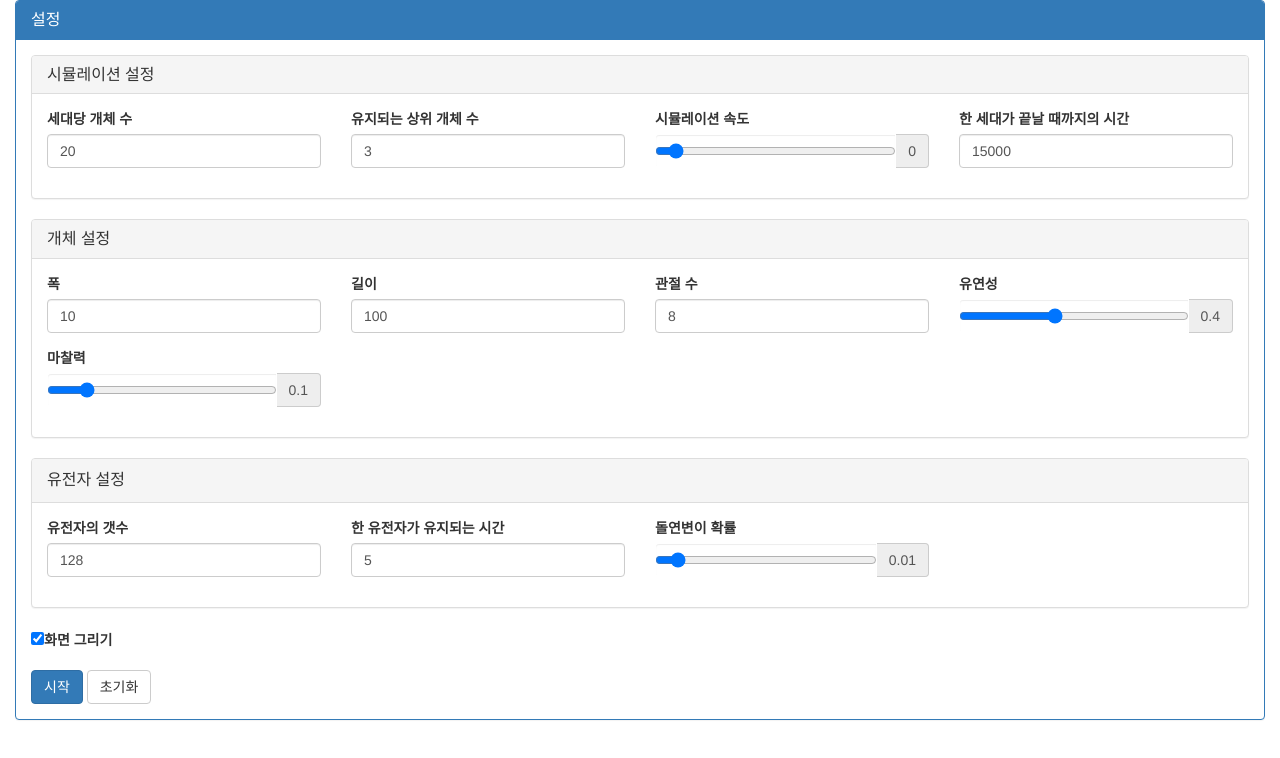
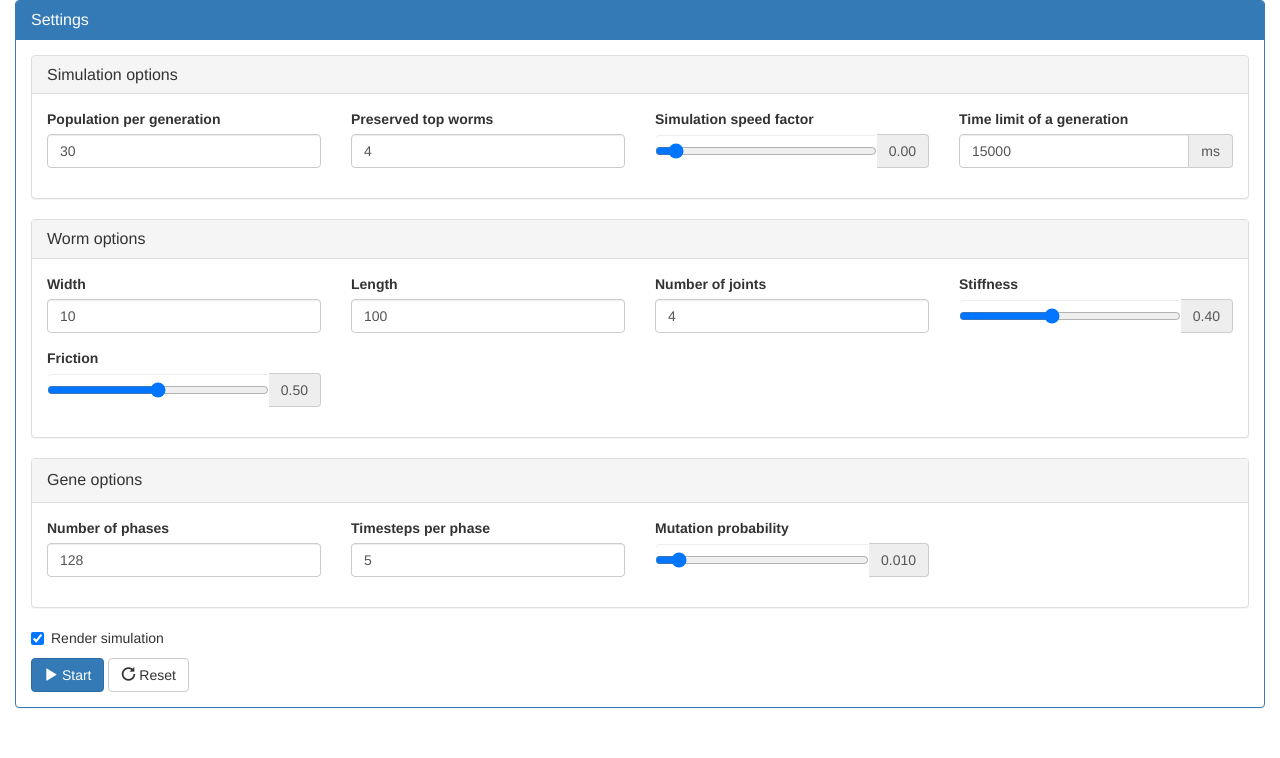
Before and after one commit to WKBae/wormer-js, a plain HTML site: page index.html in a window 1280 px wide. Drawn offline with Linux system fonts and the light colour scheme.

Commit message:
Made English, Change in slider output, Changed default options

```diff
--- a/index.html
+++ b/index.html
@@ -42,6 +42,11 @@
 				margin-top: 0;
 			}
 		</style>
+		<script>
+			function sliderOut(self, target, digits) {
+				target.value = parseFloat(self.value).toFixed(digits);
+			}
+		</script>
 	</head>
 	<body>
 		<div class="container-fluid" id="options">
@@ -49,98 +54,107 @@
 				<div class="col-xs-12">
 					<div class="panel panel-primary">
 						<div class="panel-heading">
-							<h3 class="panel-title">설정</h3>
+							<h3 class="panel-title">Settings</h3>
 						</div>
 						<div class="panel-body">
 							<form>
 								<div class="panel panel-default">
 									<div class="panel-heading">
-										<h3 class="panel-title">시뮬레이션 설정</h3>
+										<h3 class="panel-title">Simulation options</h3>
 									</div>
 									<div class="panel-body row simulation">
 										<div class="form-group col-md-3 col-sm-6 col-xs-12">
-											<label for="worms-per-gen">세대당 개체 수</label>
-											<input type="number" class="form-control" min="1" id="worms-per-gen" value="20">
+											<label for="worms-per-gen">Population per generation</label>
+											<input type="number" class="form-control" min="1" id="worms-per-gen" value="30">
 										</div>
 										<div class="form-group col-md-3 col-sm-6 col-xs-12">
-											<label for="preserved-worms">유지되는 상위 개체 수</label>
-											<input type="number" class="form-control" min="0" id="preserved-worms" value="3">
+											<label for="preserved-worms">Preserved top worms</label>
+											<input type="number" class="form-control" min="0" id="preserved-worms" value="4">
 										</div>
 										<!--div class="form-group col-md-3 col-sm-6 col-xs-12"-->
 											<input type="hidden" id="timestep" value="60">
 										<!--/div-->
 										<div class="form-group col-md-3 col-sm-6 col-xs-12">
-											<label for="speed">시뮬레이션 속도</label>
+											<label for="speed">Simulation speed factor</label>
 											<div class="input-group">
-												<input type="range" class="form-control" min="0" max="1" step="0.1" id="speed" value="0" size="10" oninput="speedOut.value=speed.value">
-												<output class="input-group-addon" id="speedOut">0</output>
+												<input type="range" class="form-control" min="0" max="1" step="0.05" id="speed" value="0" size="10" oninput="sliderOut(this,speedOut,2)">
+												<output class="input-group-addon" id="speedOut">0.00</output>
 											</div>
 										</div>
 										<div class="form-group col-md-3 col-sm-6 col-xs-12">
-											<label for="duration">한 세대가 끝날 때까지의 시간</label>
-											<input type="number" class="form-control" min="0" id="duration" value="15000">
-										</div>
-									</div>
-								</div>
-								<div class="panel panel-default">
-									<div class="panel-heading">
-										<h3 class="panel-title">개체 설정</h3>
-									</div>
-									<div class="panel-body row worm">
-										<div class="form-group col-md-3 col-sm-6 col-xs-12">
-											<label for="width">폭</label>
-											<input type="number" class="form-control" min="0.1" step="0.1" id="width" value="10">
-										</div>
-										<div class="form-group col-md-3 col-sm-6 col-xs-12">
-											<label for="length">길이</label>
-											<input type="number" class="form-control" min="0.1" step="0.1" id="length" value="100">
-										</div>
-										<div class="form-group col-md-3 col-sm-6 col-xs-12">
-											<label for="joints">관절 수</label>
-											<input type="number" class="form-control" min="1" id="joints" value="8">
-										</div>
-										<div class="form-group col-md-3 col-sm-6 col-xs-12">
-											<label for="stiffness">유연성</label>
+											<label for="duration">Time limit of a generation</label>
 											<div class="input-group">
-												<input type="range" class="form-control" min="0" max="1" step="0.05" id="stiffness" value="0.4" oninput="stiffnessOut.value=stiffness.value">
-												<output class="input-group-addon" id="stiffnessOut">0.4</output>
-											</div>
-										</div>
-										<div class="form-group col-md-3 col-sm-6 col-xs-12">
-											<label for="friction">마찰력</label>
-											<div class="input-group">
-												<input type="range" class="form-control" min="0" max="1" step="0.05" id="friction" value="0.1" oninput="frictionOut.value=friction.value">
-												<output class="input-group-addon" id="frictionOut">0.1</output>
+												<input type="number" class="form-control" min="0" id="duration" value="15000">
+												<div class="input-group-addon">ms</div>
 											</div>
 										</div>
 									</div>
 								</div>
 								<div class="panel panel-default">
 									<div class="panel-heading">
-										<div class="panel-title">유전자 설정</div>
+										<h3 class="panel-title">Worm options</h3>
 									</div>
-									<div class="panel-body row gene">
+									<div class="panel-body row worm">
 										<div class="form-group col-md-3 col-sm-6 col-xs-12">
-											<label for="phases">유전자의 갯수</label>
-											<input type="number" class="form-control" min="1" id="phases" value="128">
+											<label for="width">Width</label>
+											<input type="number" class="form-control" min="0.1" step="0.1" id="width" value="10">
 										</div>
 										<div class="form-group col-md-3 col-sm-6 col-xs-12">
-											<label for="period">한 유전자가 유지되는 시간</label>
-											<input type="number" class="form-control" min="1" id="period" value="5">
+											<label for="length">Length</label>
+											<input type="number" class="form-control" min="0.1" step="0.1" id="length" value="100">
 										</div>
 										<div class="form-group col-md-3 col-sm-6 col-xs-12">
-											<label for="mutation">돌연변이 확률</label>
+											<label for="joints">Number of joints</label>
+											<input type="number" class="form-control" min="1" id="joints" value="4">
+										</div>
+										<div class="form-group col-md-3 col-sm-6 col-xs-12">
+											<label for="stiffness">Stiffness</label>
 											<div class="input-group">
-												<input type="range" class="form-control" min="0" max="1" step="0.01" id="mutation" value="0.01" oninput="mutationOut.value=mutation.value">
-												<output class="input-group-addon" id="mutationOut">0.01</output>
+												<input type="range" class="form-control" min="0" max="1" step="0.05" id="stiffness" value="0.4" oninput="sliderOut(this,stiffnessOut,2)">
+												<output class="input-group-addon" id="stiffnessOut">0.40</output>
+											</div>
+										</div>
+										<div class="form-group col-md-3 col-sm-6 col-xs-12">
+											<label for="friction">Friction</label>
+											<div class="input-group">
+												<input type="range" class="form-control" min="0" max="1" step="0.05" id="friction" value="0.5" oninput="sliderOut(this,frictionOut,2)">
+												<output class="input-group-addon" id="frictionOut">0.50</output>
 											</div>
 										</div>
 									</div>
 								</div>
-								<div class="form-group">
-									<input type="checkbox" id="doRender" checked><label for="doRender"> 화면 그리기</label>
+								<div class="panel panel-default">
+									<div class="panel-heading">
+										<div class="panel-title">Gene options</div>
+									</div>
+									<div class="panel-body row gene">
+										<div class="form-group col-md-3 col-sm-6 col-xs-12">
+											<label for="phases">Number of phases</label>
+											<input type="number" class="form-control" min="1" id="phases" value="128">
+										</div>
+										<div class="form-group col-md-3 col-sm-6 col-xs-12">
+											<label for="period">Timesteps per phase</label>
+											<input type="number" class="form-control" min="1" id="period" value="5">
+										</div>
+										<div class="form-group col-md-3 col-sm-6 col-xs-12">
+											<label for="mutation">Mutation probability</label>
+											<div class="input-group">
+												<input type="range" class="form-control" min="0" max="0.5" step="0.005" id="mutation" value="0.01" oninput="sliderOut(this,mutationOut,3)">
+												<output class="input-group-addon" id="mutationOut">0.010</output>
+											</div>
+										</div>
+									</div>
 								</div>
-								<input type="submit" class="btn btn-primary" id="start" value="시작"> <input type="reset" value="초기화" class="btn btn-default">
+								<div class="checkbox">
+									<label><input type="checkbox" id="doRender" checked> Render simulation</label>
+								</div>
+
+								<button type="submit" class="btn btn-primary" id="start">
+									<span class="glyphicon glyphicon-play" aria-hidden="true"></span> Start
+								</button>
+								<button type="reset" class="btn btn-default">
+									<span class="glyphicon glyphicon-repeat" aria-hidden="true"></span> Reset
+								</button>
 							</form>
 						</div>
 					</div>
@@ -208,7 +222,7 @@
 													<dd class="info-option-simulation-preservedWorms"></dd>
 													<dt>Simulation speed</dt>
 													<dd class="info-option-simulation-speedFactor"></dd>
-													<dt>Generation duration</dt>
+													<dt>Time limit per gen</dt>
 													<dd class="info-option-simulation-duration"></dd>
 												</dl>
 											</div>
--- a/js/wormer.js
+++ b/js/wormer.js
@@ -2,8 +2,8 @@
 
 var defaults = {
 	simulation: {
-		wormsPerGeneration: 20,
-		preservedWorms: 3,
+		wormsPerGeneration: 30,
+		preservedWorms: 4,
 		timestep: 1000 / 60,
 		speedFactor: 0,
 		duration: 15000
@@ -11,9 +11,9 @@ var defaults = {
 	worm: {
 		width: 10,
 		length: 100,
-		joints: 8,
+		joints: 4,
 		stiffness: 0.4,
-		friction: 0.1
+		friction: 0.5
 	},
 	gene: {
 		phases: 128,
```
